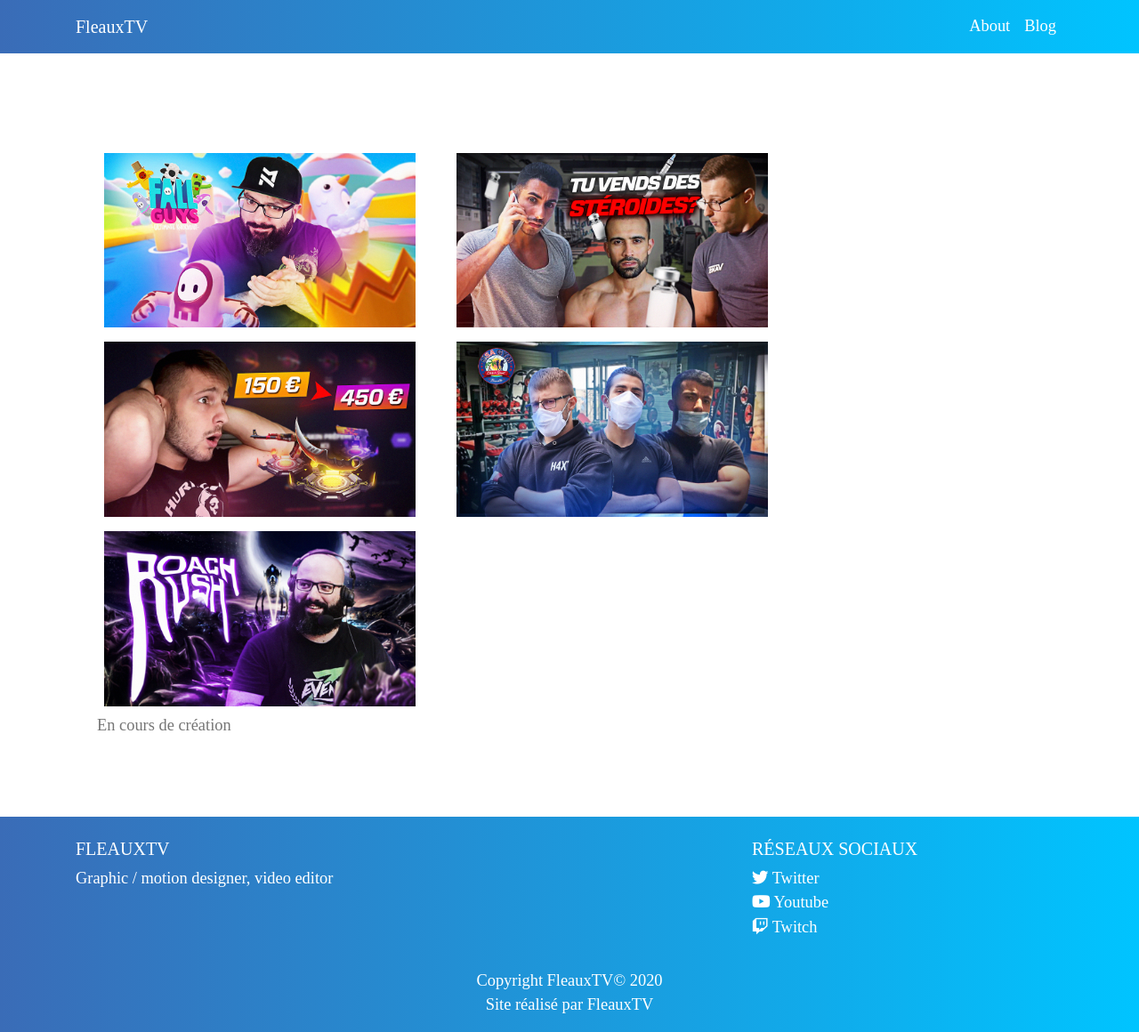
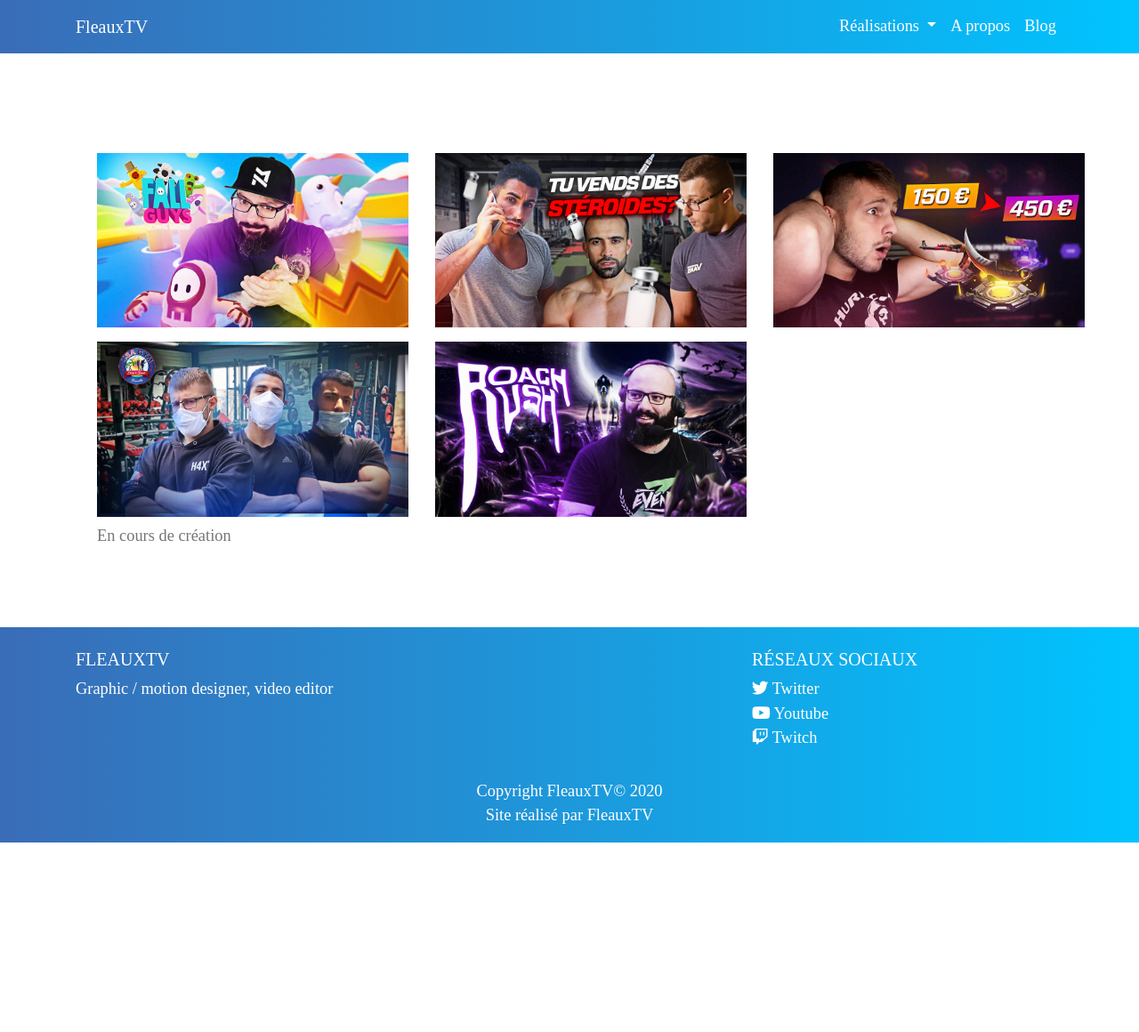
Before and after one commit to FleauxTV/website, a Jekyll site: the page built from _projets/graphic-design.md, in a window 1280 px wide. Shown: the whole page at 89% size. Built offline with Jekyll 4.4.1, drawn with Linux system fonts in a browser that asks for light colours; nearby versions of some CDN libraries; comment, search, counter and statistics services are not loaded; after the commit the page ends 947 px from its top, so only the background shows below that.

Commit message:
Projet + nav menu

```diff
--- a/_includes/header.html
+++ b/_includes/header.html
@@ -9,6 +9,22 @@
     </button>
     <div class="collapse navbar-collapse" id="navbarSupportedContent">
       <ul class="navbar-nav ml-auto">
+        <!-- Affichage des projets dans un sous-menu -->
+        {% if site.projets %}
+        <li class="nav-item dropdown">
+          <a class="nav-link dropdown-toggle" href="#" id="navbarDropdown" role="button" data-toggle="dropdown" aria-haspopup="true" aria-expanded="false">
+            Réalisations
+          </a>
+          <div class="dropdown-menu" aria-labelledby="navbarDropdown">
+            {% for projet in site.projets %}
+              <a class="dropdown-item" href="{{ site.baseurl }}{{ projet.url }}"> {{ projet.titre }}</a>
+            {% endfor %}
+          </div>
+        </li>
+        {% else %}
+        {% endif %}
+
+        <!-- Affichage des pages -->
         {% for page in site.pages %}
           <li class="nav-item">
             <a class="nav-link" href="{{ site.baseurl }}{{ page.url }}">{{ page.title }}</a>
--- a/_layouts/projet.html
+++ b/_layouts/projet.html
@@ -8,16 +8,14 @@
         <!-- BASE PROJET -->
         <h1 class="text-center">{{ page.title | escape }}</h1>
 
-        <!-- Gallery -->
         <div class="row">
         {% if page.gallerie %}
             {% for gallerie in page.gallerie %}
-            <div class="col-lg-4 m-2">
+            <div class="col-lg-4 my-2">
                 <a href="{{ site.baseurl }}{{ gallerie.image }}" data-toggle="lightbox">
                     <img src="{{ site.baseurl }}{{ gallerie.image }}" class="img-fluid" alt="Responsive image">
                 </a>
             </div>
-            <!-- Gallery -->
             {% endfor %}
 
         {% else %} <!-- pas de else pour ne rien afficher -->
--- a/_pages/about.md
+++ b/_pages/a-propos.md
@@ -1,6 +1,6 @@
 ---
 layout: page
-title: About
+title: A propos
 author: FleauxTV
 thumbnail image: /uploads/unnamed.png
 titre: A propos
```
